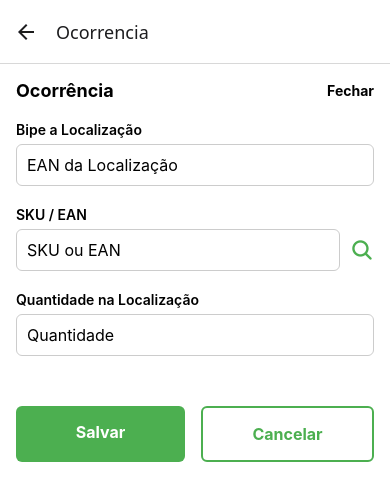
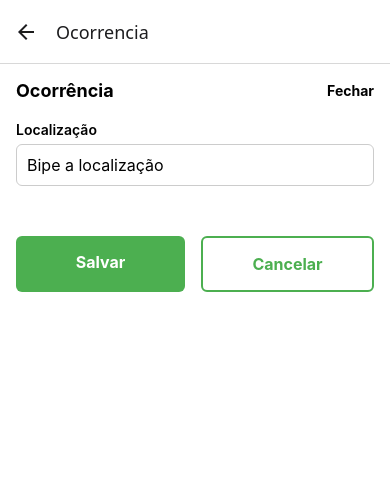
Before and after one commit to dev-centersport/wms, a React Native app in the folder wms-mobile/: screen /Ocorrencia in a window 390 px wide. Shown: the top 500 px of the page. Built offline with nearby package versions, Linux system fonts and the light colour scheme.

Commit message:
ocorrenciaquaseperfeito

```diff
--- a/wms-mobile/src/screens/ocorrencia.jsx
+++ b/wms-mobile/src/screens/ocorrencia.jsx
@@ -24,13 +24,19 @@ export default function Ocorrencia() {
   const [quantidade, setQuantidade] = useState('');
   const [nomeLocalizacao, setNomeLocalizacao] = useState('');
   const [mostrarConfirmacao, setMostrarConfirmacao] = useState(false);
+  const [mostrarCancelar, setMostrarCancelar] = useState(false);
 
   const inputRef = useRef(null);
+
+  const [localizacaoBloqueada, setLocalizacaoBloqueada] = useState(false);
+  const [skuBloqueado, setSkuBloqueado] = useState(true);
 
   const handleBuscarLocalizacao = async () => {
     try {
       const res = await buscarLocalizacaoPorEAN(localizacao.trim());
       setNomeLocalizacao(`${res.nome} - ${res.armazem}`);
+      setLocalizacaoBloqueada(true);
+      setSkuBloqueado(false);
     } catch (err) {
       setNomeLocalizacao('');
       Alert.alert('Erro', 'Localização não encontrada.');
@@ -43,6 +49,7 @@ export default function Ocorrencia() {
 
       const dados = await buscarProdutoEstoquePorLocalizacaoEAN(localizacao.trim(), sku.trim());
       setQuantidade(String(dados.quantidade));
+      setSkuBloqueado(true);
     } catch (err) {
       setQuantidade('');
       Alert.alert('Erro', err.message || 'Produto não encontrado nesta localização.');
@@ -69,7 +76,7 @@ export default function Ocorrencia() {
 
       await criarOcorrencia(payload);
       Alert.alert('Sucesso', 'Ocorrência registrada com sucesso!');
-      handleCancelar();
+      limparTudo();
     } catch (err) {
       Alert.alert('Erro', err.message || 'Erro ao registrar ocorrência.');
     } finally {
@@ -77,11 +84,13 @@ export default function Ocorrencia() {
     }
   };
 
-  const handleCancelar = () => {
+  const limparTudo = () => {
     setLocalizacao('');
     setSku('');
     setQuantidade('');
     setNomeLocalizacao('');
+    setLocalizacaoBloqueada(false);
+    setSkuBloqueado(true);
   };
 
   return (
@@ -89,88 +98,71 @@ export default function Ocorrencia() {
       <ScrollView contentContainerStyle={styles.container} keyboardShouldPersistTaps="handled">
         <View style={styles.header}>
           <Text style={styles.headerTitle}>Ocorrência</Text>
-          <TouchableOpacity onPress={handleCancelar}>
+          <TouchableOpacity onPress={() => setMostrarCancelar(true)}>
             <Text style={styles.headerFechar}>Fechar</Text>
           </TouchableOpacity>
         </View>
 
-        <Text style={styles.label}>Bipe a Localização</Text>
+        {/* LOCALIZAÇÃO */}
+        <Text style={styles.label}>Localização</Text>
+        {!localizacaoBloqueada ? (
           <TextInput
             style={styles.input}
             value={localizacao}
-          onChangeText={(text) => {
-            setLocalizacao(text);
-            setNomeLocalizacao('');
-            setQuantidade('');
-          }}
+            onChangeText={setLocalizacao}
             onBlur={handleBuscarLocalizacao}
-          placeholder="EAN da Localização"
+            placeholder="Bipe a localização"
             keyboardType="numeric"
           />
-
-        {nomeLocalizacao !== '' && (
-          <Text style={styles.localizacaoInfo}>{nomeLocalizacao}</Text>
+        ) : (
+          <View style={styles.readOnlyBox}>
+            <Text style={styles.readOnlyText}>{nomeLocalizacao || localizacao}</Text>
+          </View>
         )}
 
-        <Text style={styles.label}>SKU / EAN</Text>
-        <View style={styles.skuContainer}>
+        {/* PRODUTO */}
+        {localizacaoBloqueada && (
+          <>
+            <Text style={styles.label}>Produto</Text>
+            {!skuBloqueado ? (
               <TextInput
-            style={[styles.input, { flex: 1 }]}
+                style={styles.input}
                 value={sku}
-            onChangeText={(text) => {
-              setSku(text);
-              setQuantidade('');
-            }}
+                onChangeText={setSku}
                 onBlur={handleBuscarQuantidade}
-            placeholder="SKU ou EAN"
+                placeholder="Bipe o SKU ou EAN"
                 keyboardType="numeric"
                 ref={inputRef}
               />
-          <TouchableOpacity onPress={() => inputRef.current?.focus()}>
-            <Ionicons name="search" size={24} color="#4CAF50" style={{ marginLeft: 10 }} />
-          </TouchableOpacity>
+            ) : (
+              <View style={styles.readOnlyBox}>
+                <Text style={styles.readOnlyText}>{sku}</Text>
               </View>
+            )}
+          </>
+        )}
 
-        <Text style={styles.label}>Quantidade na Localização</Text>
-        <TextInput
-          style={styles.input}
-          value={quantidade}
-          editable={false}
-          placeholder="Quantidade"
-        />
+        {/* QUANTIDADE */}
+        {quantidade !== '' && (
+          <>
+            <Text style={styles.label}>Quantidade</Text>
+            <View style={styles.readOnlyBox}>
+              <Text style={styles.readOnlyText}>{quantidade}</Text>
+            </View>
+          </>
+        )}
 
+        {/* BOTÕES */}
         <View style={styles.botoesFixos}>
           <TouchableOpacity style={styles.btnSalvar} onPress={handleSalvar}>
             <Text style={styles.salvarText}>Salvar</Text>
           </TouchableOpacity>
-          <TouchableOpacity style={styles.btnCancelar} onPress={handleCancelar}>
+          <TouchableOpacity style={styles.btnCancelar} onPress={() => setMostrarCancelar(true)}>
             <Text style={styles.cancelarText}>Cancelar</Text>
           </TouchableOpacity>
         </View>
+      </ScrollView>
 
-        {/* Modal de confirmação */}
-        <Modal transparent visible={mostrarConfirmacao} animationType="fade">
-          <View style={styles.overlay}>
-            <View style={styles.modalBox}>
-              <View style={styles.modalHeader}>
-                <Text style={styles.modalTitle}>Confirmação</Text>
-                <TouchableOpacity onPress={() => setMostrarConfirmacao(false)}>
-                  <Text style={styles.modalClose}>×</Text>
-                </TouchableOpacity>
-              </View>
-              <View style={styles.modalContent}>
-                <Text style={styles.alertIcon}>❗</Text>
-                <Text style={styles.modalMessage}>
-                  Confirma registrar a ocorrência com {quantidade || '0'} unidade(s)?
-                </Text>
-                <TouchableOpacity style={styles.btnConfirmar} onPress={confirmarSalvar}>
-                  <Text style={styles.confirmarText}>Confirmar</Text>
-                </TouchableOpacity>
-              </View>
-            </View>
-          </View>
-        </Modal>
-      </ScrollView>
     </KeyboardAvoidingView>
   );
 }
@@ -199,4 +191,17 @@ const styles = StyleSheet.create({
   modalMessage: { fontSize: 16, textAlign: 'center', marginBottom: 20 },
   btnConfirmar: { backgroundColor: '#4CAF50', paddingVertical: 12, paddingHorizontal: 30, borderRadius: 8 },
   confirmarText: { color: '#fff', fontSize: 16 },
+
+  readOnlyBox: {
+  backgroundColor: '#e0e0e0',
+  borderRadius: 6,
+  padding: 12,
+  marginBottom: 10,
+},
+readOnlyText: {
+  fontSize: 16,
+  color: '#333',
+  fontWeight: '600',
+},
+
 });
```
Lines whose indentation alone changed are shown as unchanged.
